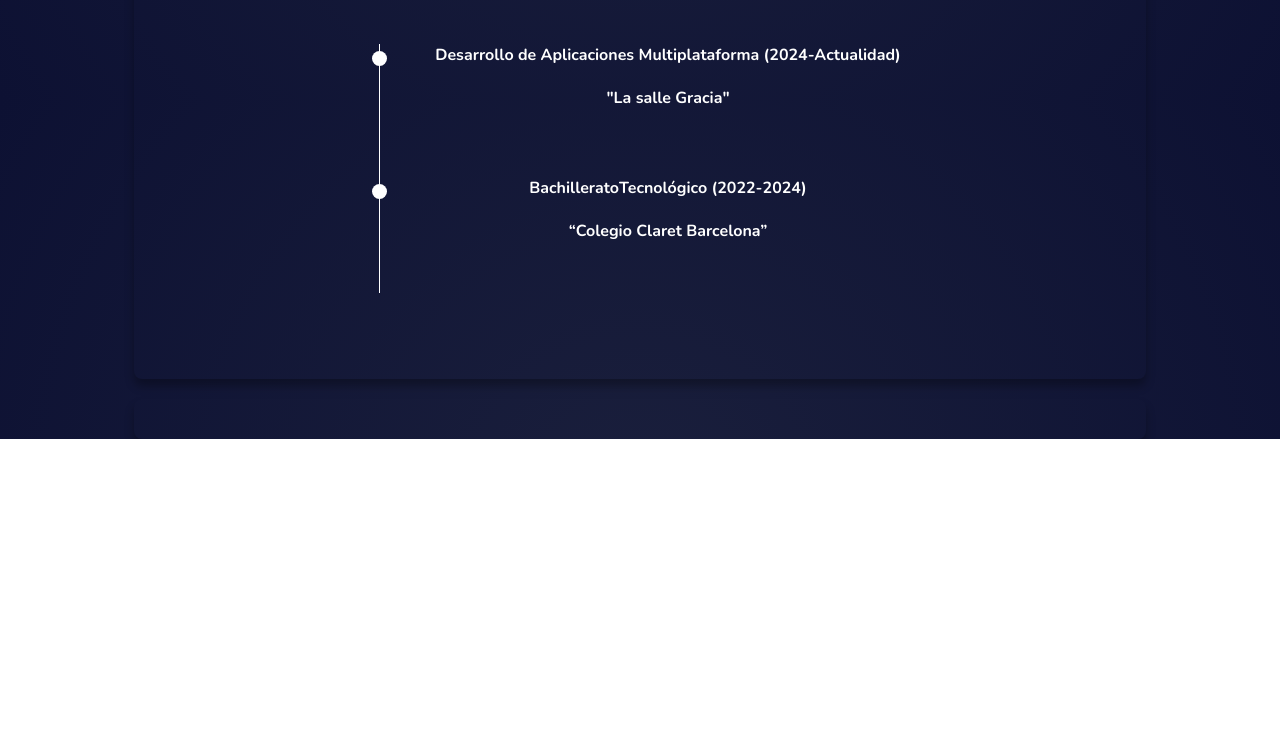
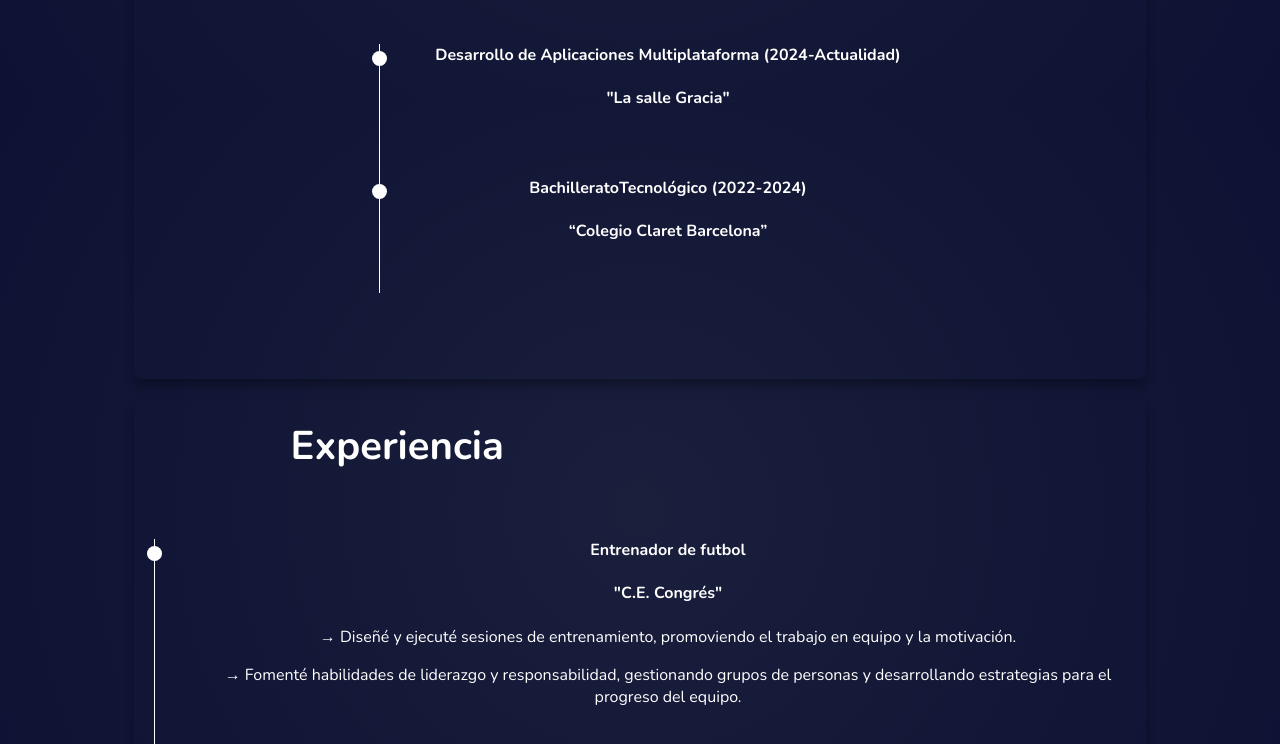
Before and after one commit to MarcelRoquet/Porfilio_marcel, a plain HTML site: page main.html in a window 1280 px wide. Shown: the part 716-1460 px from the top of the page. Before the commit the page ends 1155 px from the top, so only its background shows below. Drawn offline with nearby package versions, Linux system fonts and the light colour scheme.

Commit message:
infromacion experiencia puesta

```diff
--- a/main.css
+++ b/main.css
@@ -318,3 +318,6 @@ ol{
 
 
 }
+.exp{
+
+}
--- a/main.html
+++ b/main.html
@@ -93,7 +93,21 @@
         </ol>
     </div>
 </section>
-<section id="experiencia"></section>
+<section id="experiencia">
+    <h1 class="title">Experiencia</h1>
+    <div class="experiencieSection">
+        <ol class="experiencialist">
+            <li class="experienciaItems">
+                <div class="circulo"></div>
+                <h3 class="exp">Entrenador de futbol</h3>
+                <h4 class="exp"> "C.E. Congrés"  </h4>
+                <p> → Diseñé y ejecuté sesiones de entrenamiento, promoviendo el trabajo en equipo y la motivación.</p>
+                <p>→ Fomenté habilidades de liderazgo y responsabilidad, gestionando grupos de personas y desarrollando estrategias para el progreso del equipo.</p>
+
+            </li>
+           </ol>
+     </div>
+</section>
 
 
 
```
